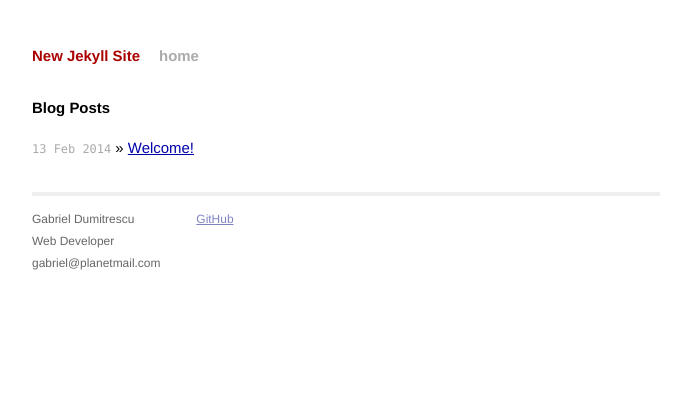
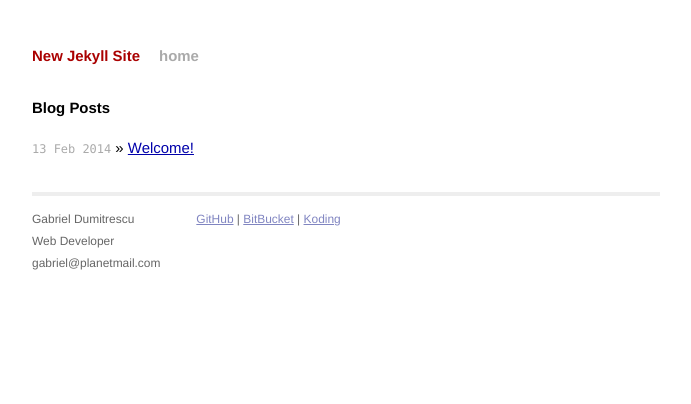
Before and after one commit to gdumitrescu/gdumitrescu.github.com, a Jekyll site: the page built from index.html, in a window 1280 px wide. Shown: the top 404 px of the page, without its empty margins (294-985 px from the left). Built offline with Jekyll 4.4.1, drawn with Linux system fonts in a browser that asks for light colours; Markdown is read by kramdown in place of the engine named in the settings.

Commit message:
Update default.html

```diff
--- a/_layouts/default.html
+++ b/_layouts/default.html
@@ -36,7 +36,9 @@
       </div>
       <div class="contact">
         <p>
-          <a href="https://github.com/gdumitrescu">GitHub</a><br>
+          <a href="https://github.com/gdumitrescu">GitHub</a> |
+          <a href="https://bitbucket.org/gdumitrescu">BitBucket</a> |
+          <a href="https://koding.com/gdumitrescu">Koding</a>
         </p>
       </div>
     </div>
```
